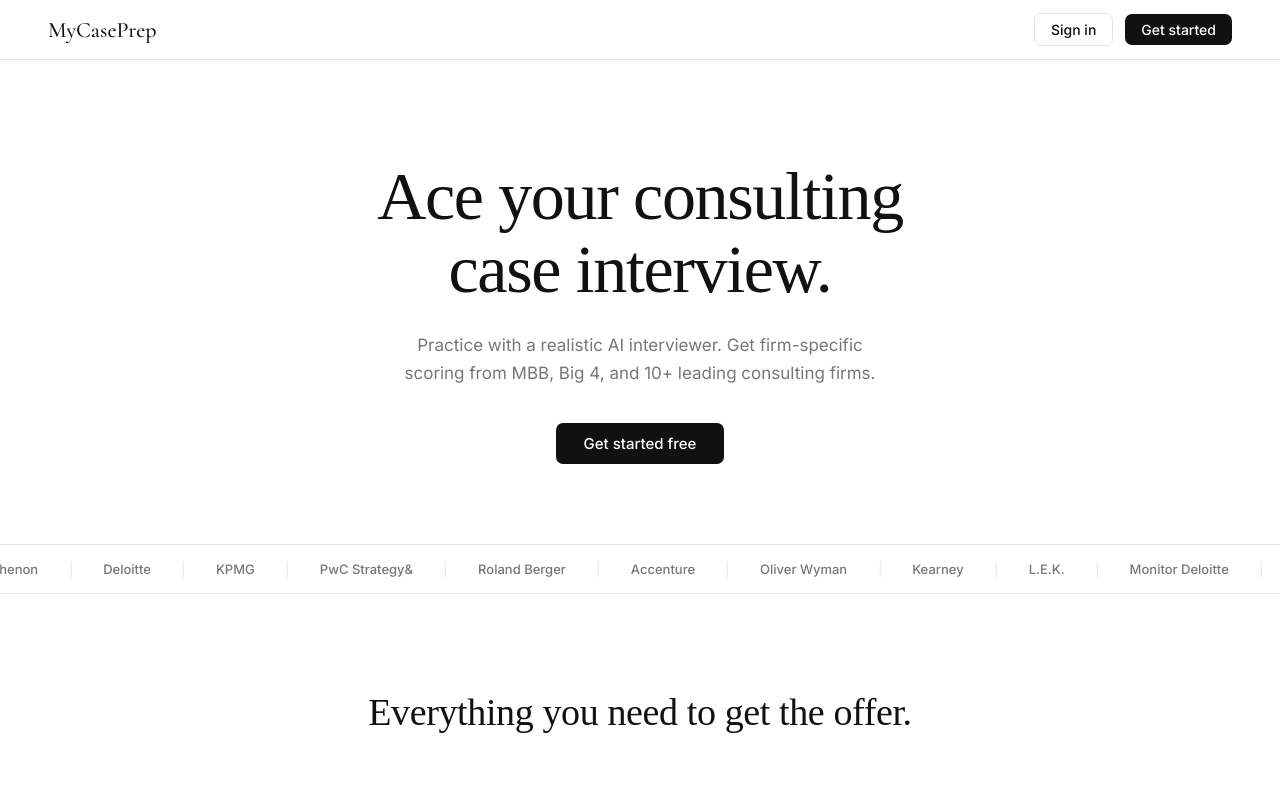
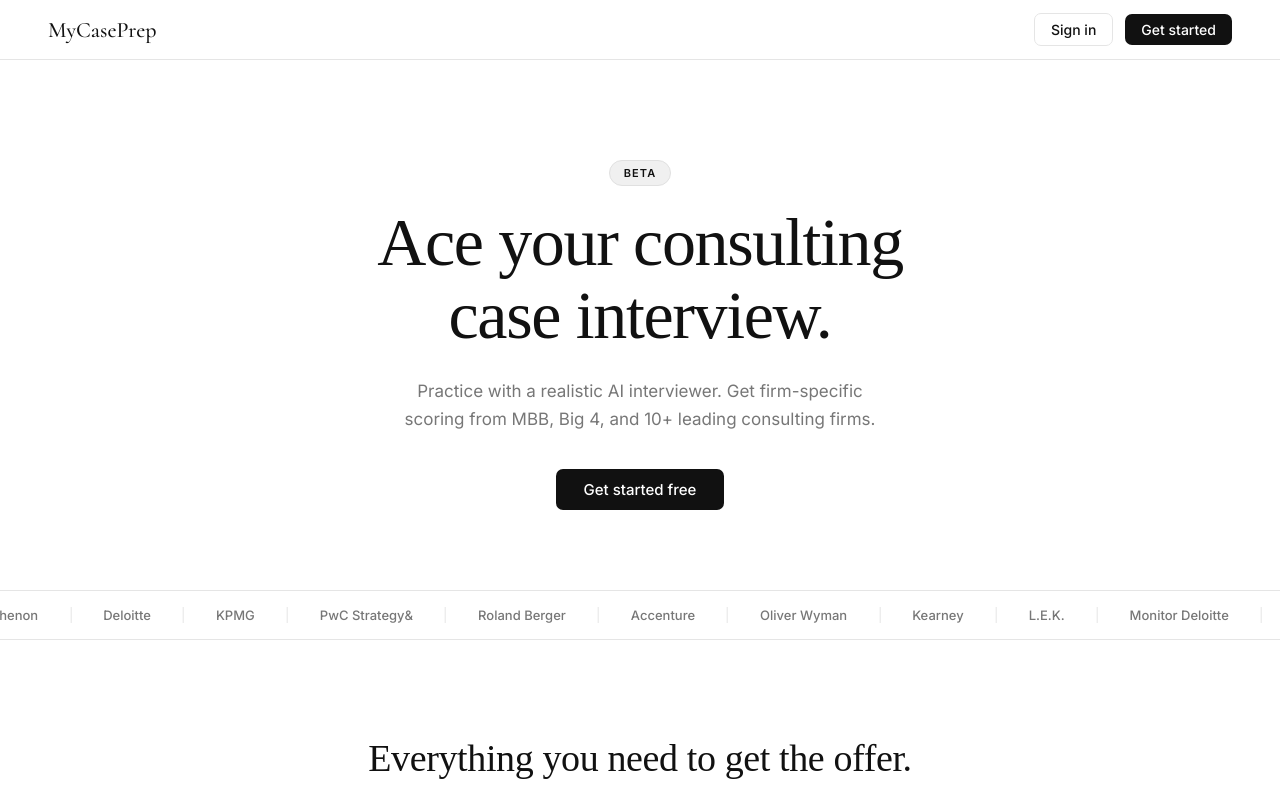
Before and after one commit to parkvince/mycaseprep, a Next.js app: page / in a window 1280 px wide. Shown: the top 797 px of the page. Built offline with nearby package versions, Linux system fonts and the light colour scheme; no server answers.

Commit message:
hint fix

```diff
--- a/src/app/case/interview/page.tsx
+++ b/src/app/case/interview/page.tsx
@@ -27,12 +27,13 @@ function InterviewInner() {
   const router = useRouter();
   const params = useSearchParams();
 
-  const firm = (params.get("firm") ?? "mckinsey") as FirmKey;
-  const difficulty = (params.get("difficulty") ?? "intermediate") as Difficulty;
-  const personality = (params.get("personality") ?? "strict") as "strict" | "friendly";
-  const caseTitle = params.get("title") ?? "Case Interview";
-  const casePrompt = params.get("prompt") ?? "";
-  const caseContext = params.get("context") ?? "";
+  const [firm, setFirm] = useState<FirmKey>("mckinsey");
+  const [difficulty, setDifficulty] = useState<Difficulty>("intermediate");
+  const [personality, setPersonality] = useState<"strict" | "friendly">("strict");
+  const [caseTitle, setCaseTitle] = useState("Case Interview");
+  const [casePrompt, setCasePrompt] = useState("");
+  const [caseContext, setCaseContext] = useState("");
+  const [ready, setReady] = useState(false);
 
   const firmConfig = FIRM_CONFIGS[firm];
 
--- a/src/app/page.tsx
+++ b/src/app/page.tsx
@@ -125,6 +125,21 @@ export default function LandingPage() {
           animate={{ opacity: 1, y: 0 }}
           transition={{ duration: 0.5 }}
         >
+          <div style={{ display: "flex", justifyContent: "center", marginBottom: "20px" }}>
+  <span style={{
+    fontSize: "11px",
+    fontWeight: 600,
+    letterSpacing: "0.1em",
+    textTransform: "uppercase",
+    color: "#111111",
+    background: "#f0f0f0",
+    border: "1px solid #e0e0e0",
+    borderRadius: "20px",
+    padding: "5px 14px",
+  }}>
+    Beta
+  </span>
+</div>
 <h1 style={{
   fontSize: "clamp(40px, 6vw, 68px)",
   lineHeight: 1.08,
```
Lines whose indentation alone changed are shown as unchanged.
